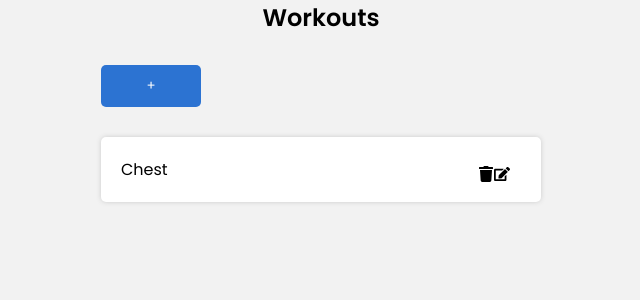
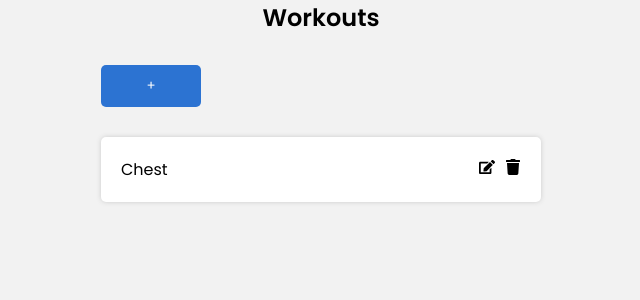
Before and after one commit to Samuel-Brito19/Frontend-Workout-Manager, a React (Vite) app: page /workout in a window 1280 px wide. Shown: the top 300 px of the page, without its empty margins (319-959 px from the left). Built offline with nearby package versions, Linux system fonts and the light colour scheme.

Commit message:
Icons design

```diff
--- a/src/pages/Workout/Workout.tsx
+++ b/src/pages/Workout/Workout.tsx
@@ -8,13 +8,19 @@ const Workout = () => {
         <>
             <Styled.Title>Workouts</Styled.Title>
             <Styled.Button>+</Styled.Button>
-            <Styled.Container>Chest
+            <Styled.Container>
+                <Styled.Span>Chest</Styled.Span>
+                <Styled.DivContainer>
                 <Styled.Td>
-                <FaTrash/>
-                <FaEdit/>
+                    <FaTrash/>
                 </Styled.Td>
+                <Styled.Td>
+                    <FaEdit/>
+                </Styled.Td>
+                </Styled.DivContainer>
+
+
             </Styled.Container>
-
             <GlobalStyle/>
         </>
     )
--- a/src/pages/Workout/styles.ts
+++ b/src/pages/Workout/styles.ts
@@ -3,15 +3,15 @@ import styled from "styled-components";
 
 export const Container = styled.div`
   display: flex;
-  align-items: flex-end;
   gap: 10px;
-  flex-wrap: wrap;
   background-color: #fff;
   padding: 20px;
   margin-top: 30px;
   box-shadow: 0px 0px 5px #ccc;
   border-radius: 5px;
   width: 400px;
+  margin-left: auto;
+  justify-content: space-between;
 `;
 
 export const Title = styled.h2`
@@ -34,9 +34,18 @@ export const Button = styled.button`
 
 export const Td = styled.td`
   //padding-top: 15px;
-  display: flex;
-  text-align: end;
-  justify-content: space-between;
-  padding-left: 300px;
+  display: block;
+  text-align: start;
+  align-items: center;
+  position: relative;
+  float: right;
+  //padding-left: 300px;
   cursor: pointer;
+  content: '';
+  padding-left: 10px;
 `
+export const DivContainer = styled.div`
+`
+
+export const Span = styled.span`
+`
```
